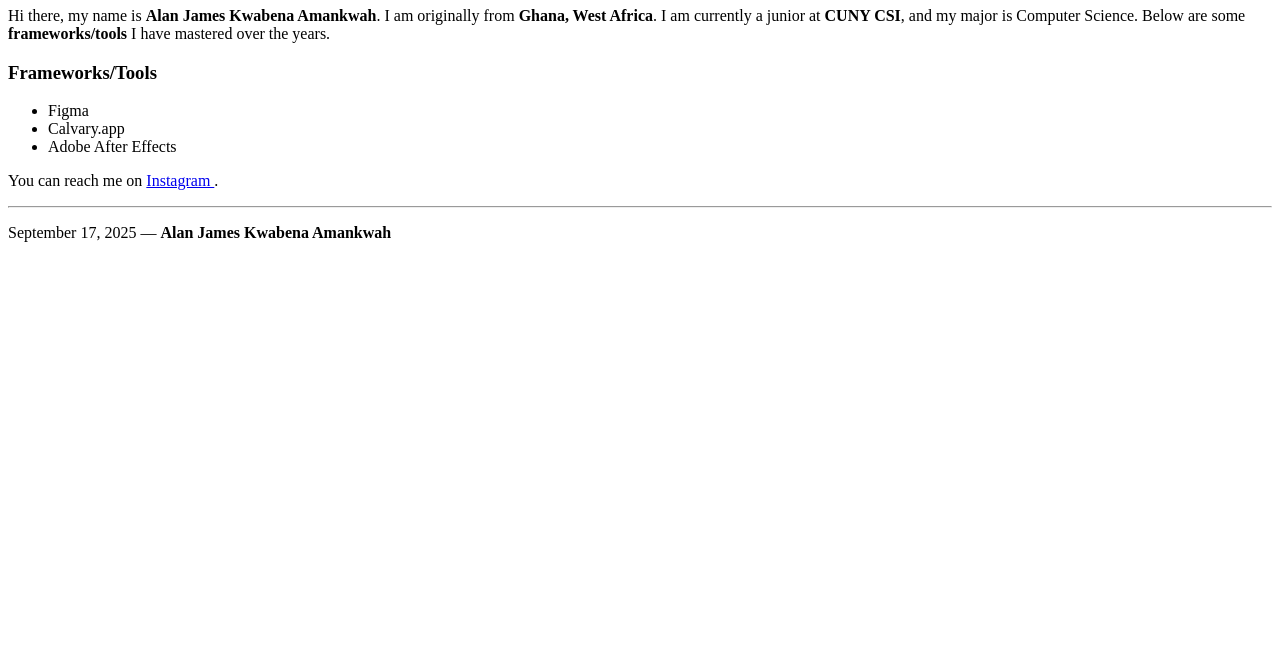
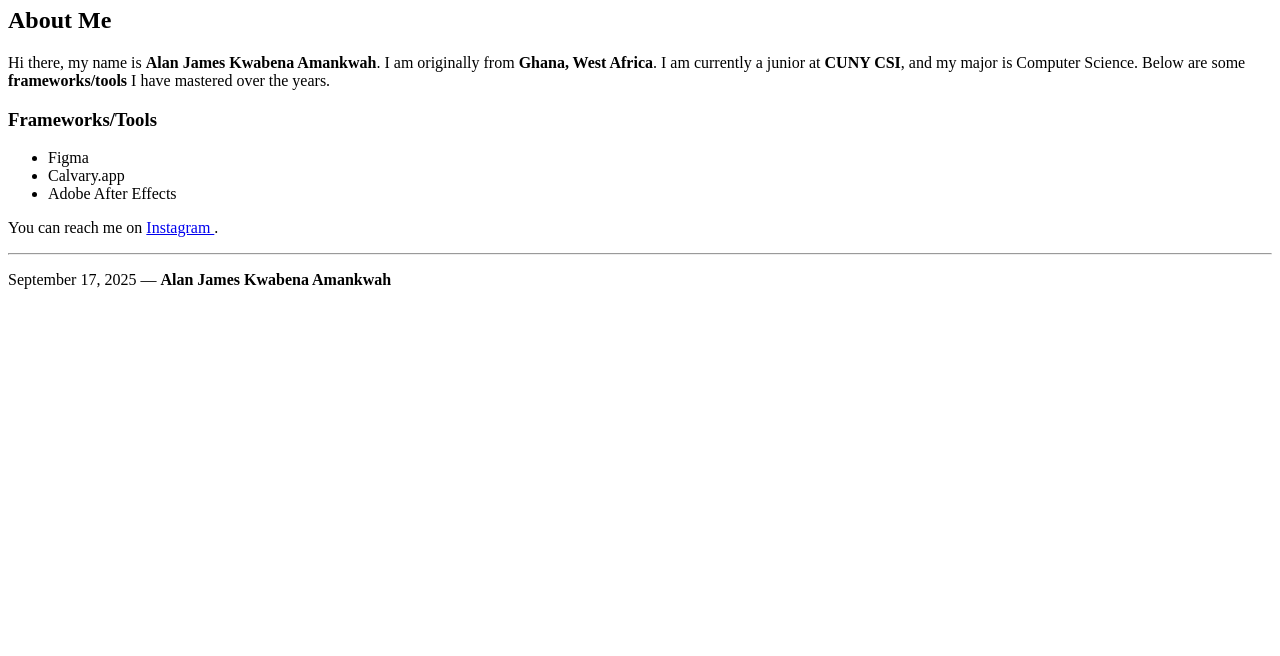
Before and after one commit to alanamankwah/alanamankwah, a plain HTML site: page index.html in a window 1280 px wide. Shown: the part 144-800 px from the top of the page. Drawn offline with Linux system fonts and the light colour scheme.

Commit message:
Update index.html

```diff
--- a/index.html
+++ b/index.html
@@ -9,6 +9,7 @@
         <img src="pp.webp" width="200" height="100" alt="Profile Photo">
     </h1>
 
+    <h2>About Me</h2>
     <p>
         Hi there, my name is <b>Alan James Kwabena Amankwah</b>.
         I am originally from <b>Ghana, West Africa</b>.
```
